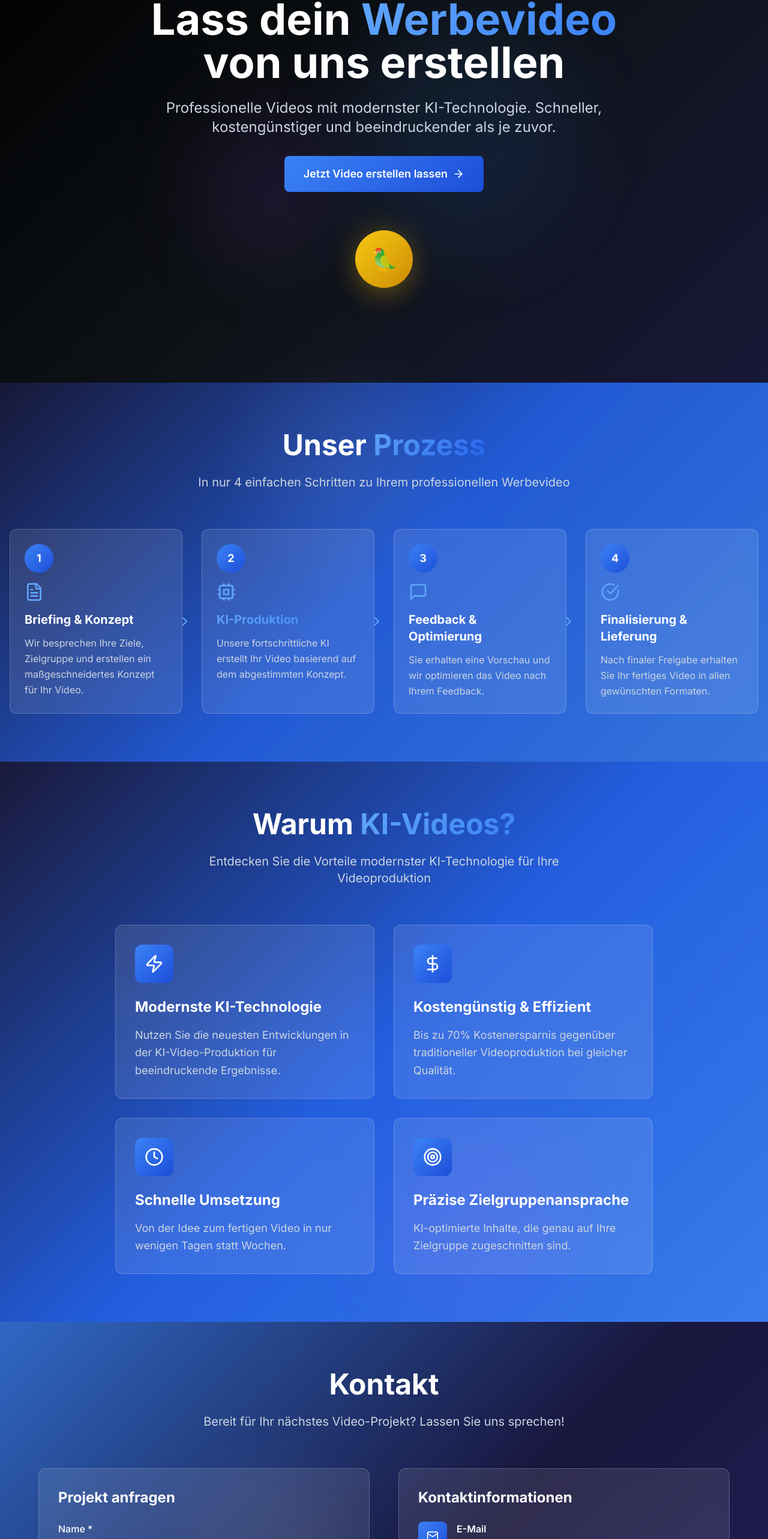
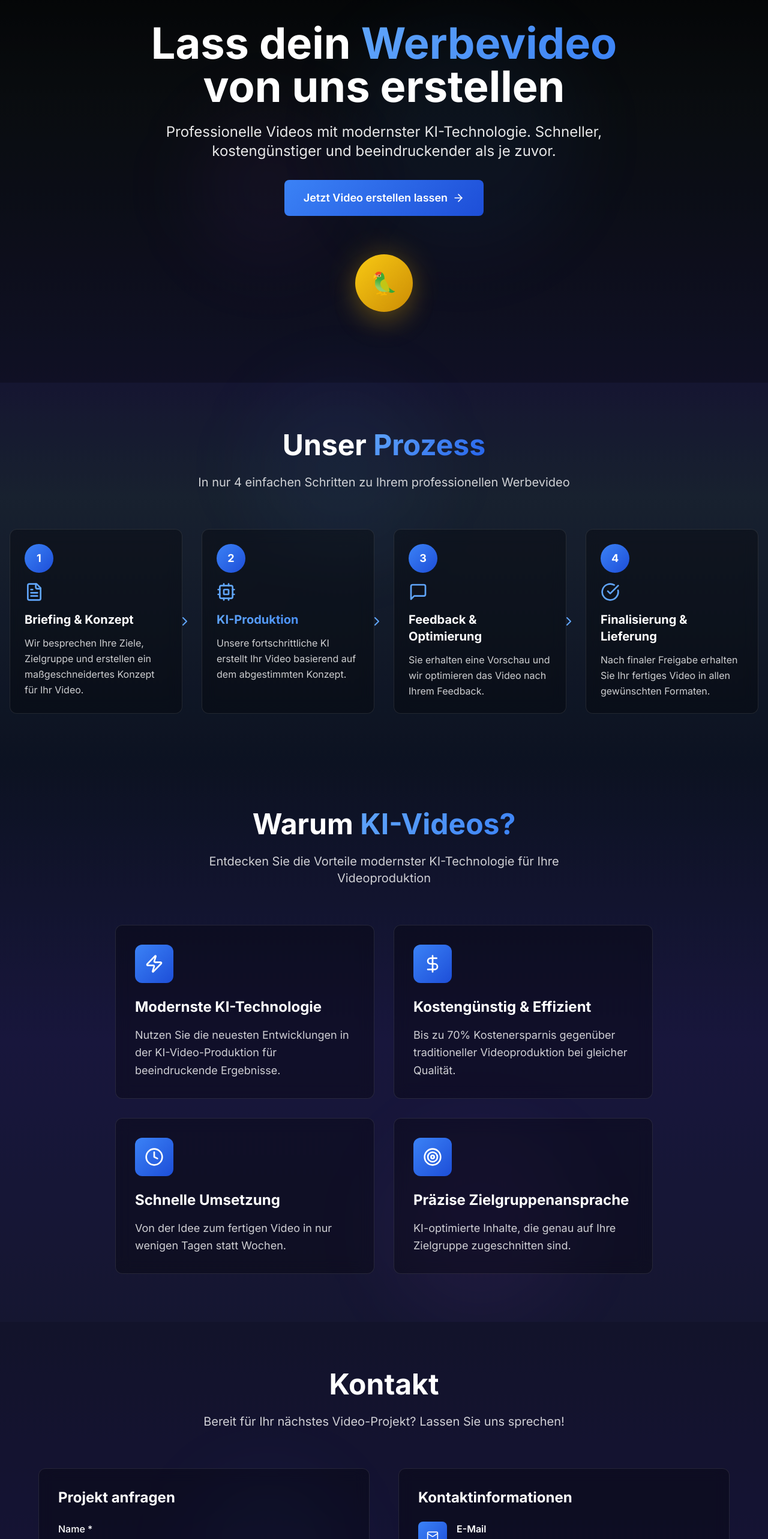
Before and after one commit to coding-horstmann/golden-parrot, a React (Vite) app: page / in a window 1280 px wide. Shown: the part 162-2728 px from the top of the page at 60% size. Built offline with nearby package versions, Linux system fonts and the light colour scheme.

Commit message:
Fix: Improve readability and transitions
- Adjusted section transitions with smoother color gradients.
- Ensured better font readability with a dark theme and white text.
- Fixed the hero section's headline visibility.

```diff
--- a/src/components/BenefitsSection.tsx
+++ b/src/components/BenefitsSection.tsx
@@ -27,10 +27,10 @@ const BenefitsSection = () => {
   ];
 
   return (
-    <section id="benefits" className="py-20 bg-gradient-middle relative">
+    <section id="benefits" className="py-20 bg-gradient-benefits relative">
       {/* Background Effects */}
-      <div className="absolute inset-0 bg-black/5"></div>
-      <div className="absolute bottom-0 right-1/4 w-80 h-80 bg-purple-500/10 rounded-full blur-3xl"></div>
+      <div className="absolute inset-0 bg-black/20"></div>
+      <div className="absolute bottom-0 right-1/4 w-80 h-80 bg-purple-500/5 rounded-full blur-3xl"></div>
 
       <div className="container mx-auto px-4 relative z-10">
         <div className="text-center mb-16">
@@ -40,7 +40,7 @@ const BenefitsSection = () => {
               KI-Videos?
             </span>
           </h2>
-          <p className="text-xl text-slate-300 max-w-2xl mx-auto">
+          <p className="text-xl text-white/80 max-w-2xl mx-auto">
             Entdecken Sie die Vorteile modernster KI-Technologie für Ihre Videoproduktion
           </p>
         </div>
@@ -49,7 +49,7 @@ const BenefitsSection = () => {
           {benefits.map((benefit, index) => (
             <div key={index} className="group">
               {/* Glass Card */}
-              <div className="bg-white/10 backdrop-blur-md border border-white/20 rounded-xl p-8 h-full hover:bg-white/15 transition-all duration-300 hover:transform hover:scale-105">
+              <div className="bg-black/30 backdrop-blur-md border border-white/10 rounded-xl p-8 h-full hover:bg-black/40 transition-all duration-300 hover:transform hover:scale-105">
                 {/* Icon */}
                 <div className="w-16 h-16 bg-gradient-button rounded-xl flex items-center justify-center mb-6 group-hover:shadow-2xl group-hover:shadow-blue-500/25 transition-all duration-300">
                   <benefit.icon size={32} className="text-white" />
@@ -61,7 +61,7 @@ const BenefitsSection = () => {
                 </h3>
 
                 {/* Description */}
-                <p className="text-slate-300 leading-relaxed text-lg">
+                <p className="text-white/80 leading-relaxed text-lg">
                   {benefit.description}
                 </p>
               </div>
--- a/src/components/ContactSection.tsx
+++ b/src/components/ContactSection.tsx
@@ -25,24 +25,24 @@ const ContactSection = () => {
   };
 
   return (
-    <section id="contact" className="py-20 bg-gradient-footer relative">
+    <section id="contact" className="py-20 bg-gradient-contact relative">
       {/* Background Effects */}
-      <div className="absolute inset-0 bg-black/20"></div>
-      <div className="absolute top-1/4 left-1/4 w-64 h-64 bg-white/5 rounded-full blur-3xl"></div>
+      <div className="absolute inset-0 bg-black/30"></div>
+      <div className="absolute top-1/4 left-1/4 w-64 h-64 bg-blue-500/5 rounded-full blur-3xl"></div>
 
       <div className="container mx-auto px-4 relative z-10">
         <div className="text-center mb-16">
           <h2 className="text-4xl md:text-5xl font-bold font-inter text-white mb-6">
             Kontakt
           </h2>
-          <p className="text-xl text-slate-300 max-w-2xl mx-auto">
+          <p className="text-xl text-white/80 max-w-2xl mx-auto">
             Bereit für Ihr nächstes Video-Projekt? Lassen Sie uns sprechen!
           </p>
         </div>
 
         <div className="grid grid-cols-1 lg:grid-cols-2 gap-12 max-w-6xl mx-auto">
           {/* Contact Form */}
-          <div className="bg-white/10 backdrop-blur-md border border-white/20 rounded-xl p-8">
+          <div className="bg-black/30 backdrop-blur-md border border-white/10 rounded-xl p-8">
             <h3 className="text-2xl font-bold font-inter text-white mb-6">
               Projekt anfragen
             </h3>
@@ -59,7 +59,7 @@ const ContactSection = () => {
                   required
                   value={formData.name}
                   onChange={handleInputChange}
-                  className="w-full px-4 py-3 bg-white/5 border border-white/20 rounded-lg text-white placeholder-slate-400 focus:outline-none focus:border-blue-400 focus:ring-2 focus:ring-blue-400/50 transition-all duration-300"
+                  className="w-full px-4 py-3 bg-black/20 border border-white/20 rounded-lg text-white placeholder-white/60 focus:outline-none focus:border-blue-400 focus:ring-2 focus:ring-blue-400/50 transition-all duration-300"
                   placeholder="Ihr Name"
                 />
               </div>
@@ -75,7 +75,7 @@ const ContactSection = () => {
                   required
                   value={formData.email}
                   onChange={handleInputChange}
-                  className="w-full px-4 py-3 bg-white/5 border border-white/20 rounded-lg text-white placeholder-slate-400 focus:outline-none focus:border-blue-400 focus:ring-2 focus:ring-blue-400/50 transition-all duration-300"
+                  className="w-full px-4 py-3 bg-black/20 border border-white/20 rounded-lg text-white placeholder-white/60 focus:outline-none focus:border-blue-400 focus:ring-2 focus:ring-blue-400/50 transition-all duration-300"
                   placeholder="ihre@email.de"
                 />
               </div>
@@ -90,7 +90,7 @@ const ContactSection = () => {
                   name="company"
                   value={formData.company}
                   onChange={handleInputChange}
-                  className="w-full px-4 py-3 bg-white/5 border border-white/20 rounded-lg text-white placeholder-slate-400 focus:outline-none focus:border-blue-400 focus:ring-2 focus:ring-blue-400/50 transition-all duration-300"
+                  className="w-full px-4 py-3 bg-black/20 border border-white/20 rounded-lg text-white placeholder-white/60 focus:outline-none focus:border-blue-400 focus:ring-2 focus:ring-blue-400/50 transition-all duration-300"
                   placeholder="Ihr Unternehmen"
                 />
               </div>
@@ -106,7 +106,7 @@ const ContactSection = () => {
                   rows={5}
                   value={formData.message}
                   onChange={handleInputChange}
-                  className="w-full px-4 py-3 bg-white/5 border border-white/20 rounded-lg text-white placeholder-slate-400 focus:outline-none focus:border-blue-400 focus:ring-2 focus:ring-blue-400/50 transition-all duration-300"
+                  className="w-full px-4 py-3 bg-black/20 border border-white/20 rounded-lg text-white placeholder-white/60 focus:outline-none focus:border-blue-400 focus:ring-2 focus:ring-blue-400/50 transition-all duration-300"
                   placeholder="Beschreiben Sie Ihr Video-Projekt..."
                 />
               </div>
@@ -123,7 +123,7 @@ const ContactSection = () => {
 
           {/* Contact Information */}
           <div className="space-y-8">
-            <div className="bg-white/10 backdrop-blur-md border border-white/20 rounded-xl p-8">
+            <div className="bg-black/30 backdrop-blur-md border border-white/10 rounded-xl p-8">
               <h3 className="text-2xl font-bold font-inter text-white mb-6">
                 Kontaktinformationen
               </h3>
@@ -135,7 +135,7 @@ const ContactSection = () => {
                   </div>
                   <div>
                     <h4 className="text-white font-semibold mb-1">E-Mail</h4>
-                    <p className="text-slate-300">kontakt@golden-parrot.de</p>
+                    <p className="text-white/80">kontakt@golden-parrot.de</p>
                   </div>
                 </div>
 
@@ -145,7 +145,7 @@ const ContactSection = () => {
                   </div>
                   <div>
                     <h4 className="text-white font-semibold mb-1">Telefon</h4>
-                    <p className="text-slate-300">+49 (0) 123 456 789</p>
+                    <p className="text-white/80">+49 (0) 123 456 789</p>
                   </div>
                 </div>
 
@@ -155,17 +155,17 @@ const ContactSection = () => {
                   </div>
                   <div>
                     <h4 className="text-white font-semibold mb-1">Standort</h4>
-                    <p className="text-slate-300">Berlin, Deutschland</p>
+                    <p className="text-white/80">Berlin, Deutschland</p>
                   </div>
                 </div>
               </div>
             </div>
 
-            <div className="bg-white/10 backdrop-blur-md border border-white/20 rounded-xl p-8">
+            <div className="bg-black/30 backdrop-blur-md border border-white/10 rounded-xl p-8">
               <h3 className="text-xl font-bold font-inter text-white mb-4">
                 Antwortzeit
               </h3>
-              <p className="text-slate-300">
+              <p className="text-white/80">
                 Wir antworten in der Regel innerhalb von 24 Stunden auf Ihre Anfrage.
               </p>
             </div>
--- a/src/components/HeroSection.tsx
+++ b/src/components/HeroSection.tsx
@@ -11,11 +11,11 @@ const HeroSection = () => {
   };
 
   return (
-    <section id="hero" className="min-h-screen bg-gradient-hero flex items-center relative overflow-hidden">
+    <section id="hero" className="min-h-screen bg-gradient-hero flex items-center relative overflow-hidden pt-20">
       {/* Background Effects */}
-      <div className="absolute inset-0 bg-black/10"></div>
-      <div className="absolute top-1/4 right-1/4 w-96 h-96 bg-blue-500/10 rounded-full blur-3xl"></div>
-      <div className="absolute bottom-1/4 left-1/4 w-64 h-64 bg-purple-500/10 rounded-full blur-3xl"></div>
+      <div className="absolute inset-0 bg-black/40"></div>
+      <div className="absolute top-1/4 right-1/4 w-96 h-96 bg-blue-500/5 rounded-full blur-3xl"></div>
+      <div className="absolute bottom-1/4 left-1/4 w-64 h-64 bg-purple-500/5 rounded-full blur-3xl"></div>
 
       <div className="container mx-auto px-4 relative z-10">
         <div className="max-w-4xl mx-auto text-center">
@@ -29,7 +29,7 @@ const HeroSection = () => {
           </h1>
 
           {/* Subheadline */}
-          <p className="text-xl md:text-2xl text-slate-300 mb-8 max-w-3xl mx-auto leading-relaxed">
+          <p className="text-xl md:text-2xl text-white/90 mb-8 max-w-3xl mx-auto leading-relaxed">
             Professionelle Videos mit modernster KI-Technologie.
             Schneller, kostengünstiger und beeindruckender als je zuvor.
           </p>
--- a/src/components/ProcessSection.tsx
+++ b/src/components/ProcessSection.tsx
@@ -32,10 +32,10 @@ const ProcessSection = () => {
   ];
 
   return (
-    <section id="process" className="py-20 bg-gradient-middle relative">
+    <section id="process" className="py-20 bg-gradient-process relative">
       {/* Background Effects */}
-      <div className="absolute inset-0 bg-black/10"></div>
-      <div className="absolute top-0 left-1/3 w-72 h-72 bg-white/5 rounded-full blur-3xl"></div>
+      <div className="absolute inset-0 bg-black/20"></div>
+      <div className="absolute top-0 left-1/3 w-72 h-72 bg-blue-500/5 rounded-full blur-3xl"></div>
 
       <div className="container mx-auto px-4 relative z-10">
         <div className="text-center mb-16">
@@ -45,7 +45,7 @@ const ProcessSection = () => {
               Prozess
             </span>
           </h2>
-          <p className="text-xl text-slate-300 max-w-2xl mx-auto">
+          <p className="text-xl text-white/80 max-w-2xl mx-auto">
             In nur 4 einfachen Schritten zu Ihrem professionellen Werbevideo
           </p>
         </div>
@@ -54,7 +54,7 @@ const ProcessSection = () => {
           {steps.map((step, index) => (
             <div key={index} className="relative group">
               {/* Glass Card */}
-              <div className="bg-white/10 backdrop-blur-md border border-white/20 rounded-xl p-6 h-full hover:bg-white/15 transition-all duration-300 hover:transform hover:scale-105">
+              <div className="bg-black/30 backdrop-blur-md border border-white/10 rounded-xl p-6 h-full hover:bg-black/40 transition-all duration-300 hover:transform hover:scale-105">
                 {/* Step Number */}
                 <div className="w-12 h-12 bg-gradient-button rounded-full flex items-center justify-center text-white font-bold text-lg mb-4">
                   {step.number}
@@ -64,7 +64,7 @@ const ProcessSection = () => {
                 <div className="mb-4">
                   <step.icon
                     size={32}
-                    className={step.isGradient ? "text-blue-400" : "text-blue-400"}
+                    className="text-blue-400"
                   />
                 </div>
 
@@ -78,7 +78,7 @@ const ProcessSection = () => {
                 </h3>
 
                 {/* Description */}
-                <p className="text-slate-300 leading-relaxed">
+                <p className="text-white/80 leading-relaxed">
                   {step.description}
                 </p>
               </div>
```
Also changed, not shown: src/components/Footer.tsx (+11 -11 lines), tailwind.config.ts (+5 -3 lines).
